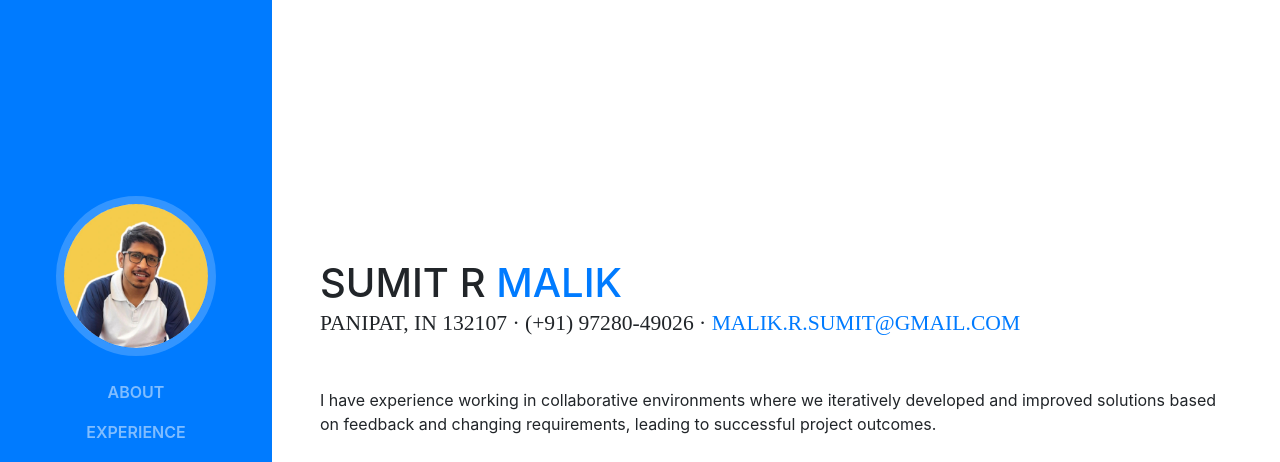
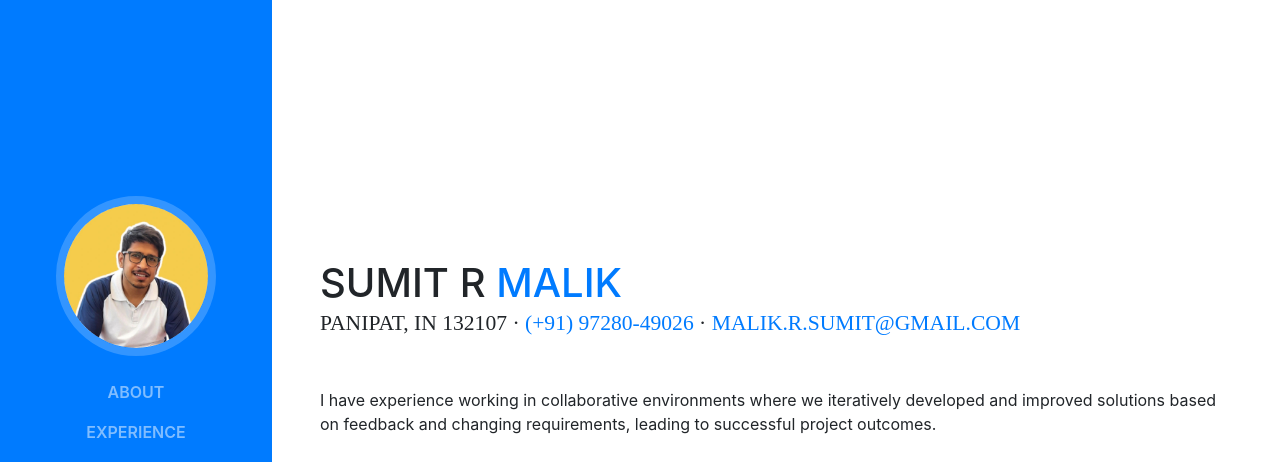
Before and after one commit to sumitrmalik/sumitrmalik.io, a website with bundled scripts: page index.html in a window 1280 px wide. Shown: the top 462 px of the page. Built offline with nearby package versions, Linux system fonts and the light colour scheme; a web font is replaced by a local one.

Commit message:
Update index.html

```diff
--- a/index.html
+++ b/index.html
@@ -70,7 +70,7 @@
           <h1 class="mb-0">Sumit R
             <span class="text-primary">Malik</span>
           </h1>
-          <div class="subheading mb-5">Panipat, IN 132107 · (+91) 97280-49026 ·
+          <div class="subheading mb-5">Panipat, IN 132107 · <a href="tel:+919728049026">(+91) 97280-49026</a> ·
             <a href="mailto:malik.r.sumit@gmail.com">malik.r.sumit@gmail.com</a>
           </div>
           <p class="mb-5">I have experience working in collaborative environments where we iteratively developed and improved solutions based on feedback and changing requirements, leading to successful project outcomes.</p>
```
